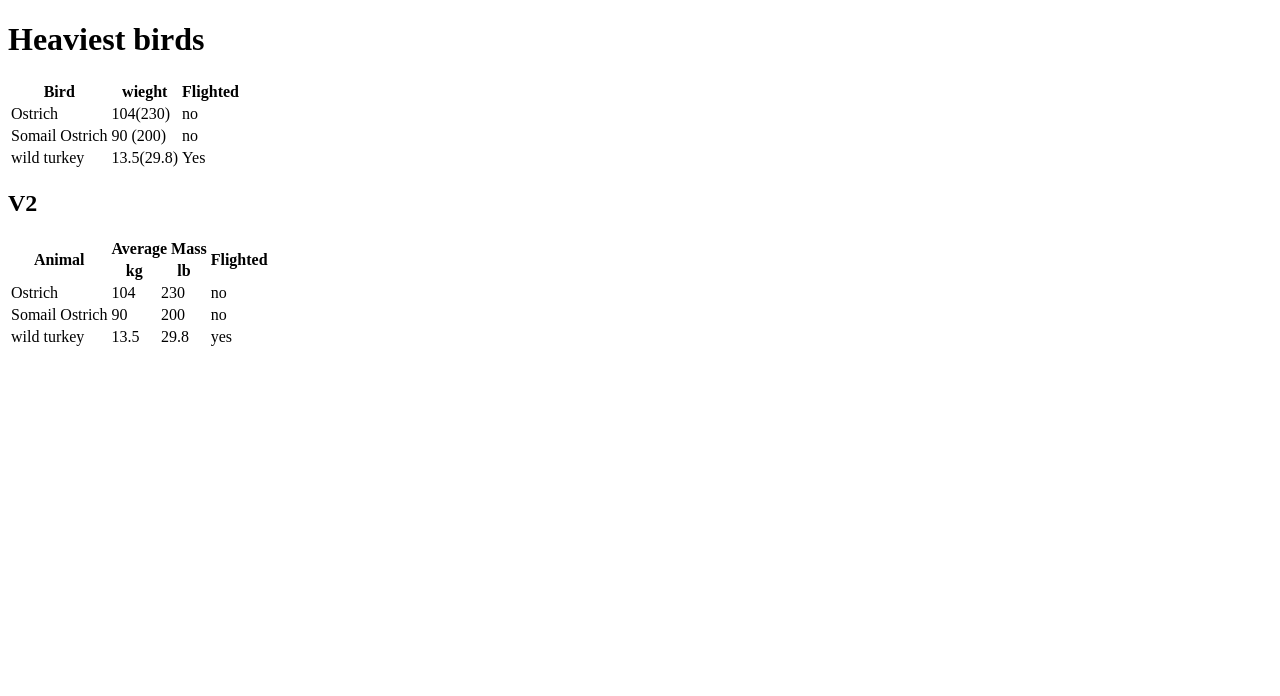
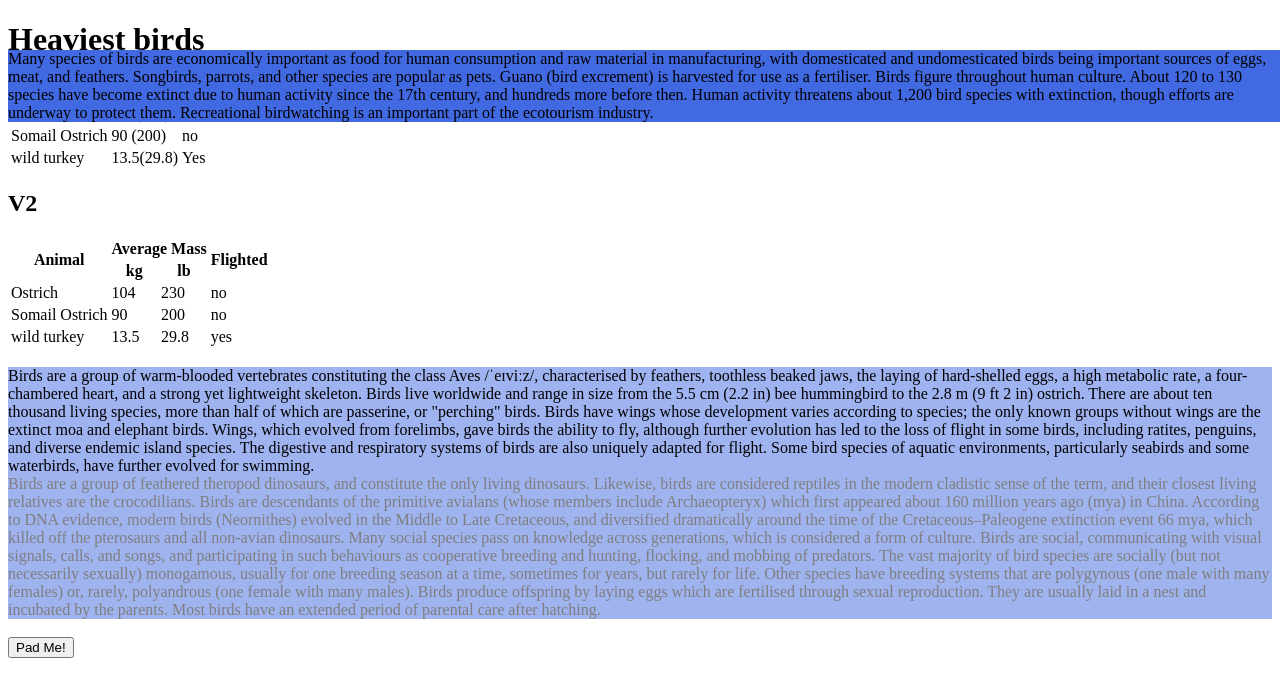
Before and after one commit to JSnack58/bootcamp, a plain HTML site: page table.html in a window 1280 px wide. Drawn offline with Linux system fonts and the light colour scheme.

Commit message:
1-22-2021 chp 7 to 9

```diff
--- /dev/null
+++ b/Box_Model.css
@@ -0,0 +1,49 @@
+ /*  */
+body{
+    margin: 0;
+}
+ div{
+    /*Change text-box's size */
+   width: 500px;
+
+
+}
+#one{
+    padding-left: 50px;/*indext the text*/
+    background-color: palevioletred;
+    border-width: 5px;
+    border-color: black;
+    border-style: solid;
+    margin-left: 10px;
+    display: inline-block;/*Inline-block allows borders, margin-width, margin-height*/
+}
+#two{
+    background-color: palegoldenrod ;
+    border-width: 3px;
+    border-color:chartreuse;
+    border-style: dotted;
+    margin-left: 20px;
+    display:   inline-block;
+}
+#three{
+    background-color: paleturquoise;
+    border-width: 3px;
+    border-color: cadetblue;
+    border-style: dashed;
+    margin-left: 30px;
+}
+
+button{
+
+    background-color: royalblue;
+    padding: 10px;/*can increase size of button without expanding text*/
+
+}
+
+/* CSS units
+    pertcentage: multiple the elements size by the given percentage
+    EM: makes size the product of element's parent's size by the given number
+        will stack
+        list with children will gradually grow
+    REM: same as but product of give number by root element
+*/
--- /dev/null
+++ b/FancyButtonCodeAlong.css
@@ -0,0 +1,37 @@
+body{
+    background-color: rgb(0, 12, 24);
+    display: flex;
+    align-items: center;
+    justify-content: center;
+    height: 100vh;
+}
+button{
+    background: none;
+    border: salmon;
+    color: salmon;
+
+    border-style: solid;
+    border-width: 2px;
+    /* padding-left: 30px;
+    padding-right: 30px;
+    padding-top: 15px;
+    padding-bottom: 15px; */
+    padding: 1em 2em;
+    font-size: 1em;
+    transition: all .25s;
+
+}
+
+button:hover{
+    border-color:yellow;
+    color:white;
+    box-shadow: 0 0.5em 0.5em -0.4em yellow;
+    transform: translateY(-0.25em);
+    cursor: pointer;
+
+}
+
+button:active{
+    background-color: yellow;
+    color: black;
+}
--- /dev/null
+++ b/background.css
@@ -0,0 +1,46 @@
+/* used FancyButtonCodeAlong.css as template */
+/* use in FancyButtonCodeAlong.html*/
+
+body{
+    /* background-color: rgb(0, 12, 24); */
+    /* background-image: url(https://images.unsplash.com/photo-1503891617560-5b8c2e28cbf6?ixid=MXwxMjA3fDB8MHxzZWFyY2h8MzF8fHNwbGFzaCUyMGJhY2tncm91bmR8ZW58MHx8MHw%3D&ixlib=rb-1.2.1&auto=format&fit=crop&w=500&q=60);
+    background-size: cover;
+    background-position: center; */
+    /*short-hand version of code above */
+    /*REMEMBER: BACKGROUND ONLY NOT BACKGROUND-IMAGE;  */
+    background: center/40% no-repeat url("https://images.unsplash.com/photo-1503891617560-5b8c2e28cbf6?ixid=MXwxMjA3fDB8MHxzZWFyY2h8MzF8fHNwbGFzaCUyMGJhY2tncm91bmR8ZW58MHx8MHw%3D&ixlib=rb-1.2.1&auto=format&fit=crop&w=500&q=60");
+    display: flex;
+    align-items: center;
+    justify-content: center;
+    height: 100vh;
+}
+button{
+    background: none;
+    border: salmon;
+    color: salmon;
+
+    border-style: solid;
+    border-width: 2px;
+    /* padding-left: 30px;
+    padding-right: 30px;
+    padding-top: 15px;
+    padding-bottom: 15px; */
+    padding: 1em 2em;
+    font-size: 1em;
+    transition: all .25s;
+
+}
+
+button:hover{
+    border-color:yellow;
+    color:white;
+    box-shadow: 0 0.5em 0.5em -0.4em yellow;
+    transform: translateY(-0.25em);
+    cursor: pointer;
+
+}
+
+button:active{
+    background-color: yellow;
+    color: black;
+}
--- /dev/null
+++ b/ex11_checkerboard.css
@@ -0,0 +1,6 @@
+.square:nth-of-type(2n+1){
+    background-color: red;
+}
+.square:nth-of-type(2n){
+    background-color: black;
+}
--- /dev/null
+++ b/ex12_boxModel.css
@@ -0,0 +1,15 @@
+div{
+    width: 210px;
+    border: 1px;
+    border-color: gray;
+    border-style: solid;
+    border-radius: 5px;
+    text-align: center;
+}
+img{
+    width: 200px;
+    border: 5px;
+    border-color: rgb(236, 183,191);
+    border-style: solid;
+    border-radius: 50%;
+}
--- /dev/null
+++ b/more_CSS_Properties.css
@@ -0,0 +1,27 @@
+div{
+    /* width: 500px; */
+    /* height: 300px; */
+    background-color: royalblue;
+}
+
+#one{
+    /* width: 500px; */
+    /* height: 300px; */
+    background-color: rgba(65, 105, 225, .5);/*make the color fade*/
+    position: static;
+    top: 100px;/*Doesn't work because position is static*/
+}
+
+#two{
+    /* width: 500px; */
+    /* height: 300px; */
+    opacity: .5;/*makes the whole element fade*/
+    position: relative;
+    top: 0px;/*Moves relative to element's previous position*/
+}
+
+#three{
+    /* position: absolute;Moves relative to ancestor(this case the body) */
+    position:fixed;/*position relative to intial containing black*/
+    top:50px;
+}
--- a/table.html
+++ b/table.html
@@ -6,6 +6,7 @@
     <meta name="viewport" content="width=device-width, initial-scale=1.0">
     <meta http-equiv="X-UA-Compatible" content="ie=edge">
     <title>heaviest_birds</title>
+    <link rel="stylesheet" href="more_CSS_Properties.css">
 </head>
 
 <body>
@@ -72,6 +73,50 @@
             </tr>
         </tbody>
     </table>
+    <br>
+    <div id="one">
+
+        Birds are a group of warm-blooded vertebrates constituting the class Aves /ˈeɪviːz/, characterised by feathers,
+        toothless beaked jaws, the laying of hard-shelled eggs, a high metabolic rate, a four-chambered heart, and a
+        strong yet lightweight skeleton. Birds live worldwide and range in size from the 5.5 cm (2.2 in) bee hummingbird
+        to the 2.8 m (9 ft 2 in) ostrich. There are about ten thousand living species, more than half of which are
+        passerine, or "perching" birds. Birds have wings whose development varies according to species; the only known
+        groups without wings are the extinct moa and elephant birds. Wings, which evolved from forelimbs, gave birds the
+        ability to fly, although further evolution has led to the loss of flight in some birds, including ratites,
+        penguins, and diverse endemic island species. The digestive and respiratory systems of birds are also uniquely
+        adapted for flight. Some bird species of aquatic environments, particularly seabirds and some waterbirds, have
+        further evolved for swimming.
+    </div>
+    <div id="two">
+        Birds are a group of feathered theropod dinosaurs, and constitute the only living dinosaurs. Likewise, birds are
+        considered reptiles in the modern cladistic sense of the term, and their closest living relatives are the
+        crocodilians. Birds are descendants of the primitive avialans (whose members include Archaeopteryx) which first
+        appeared about 160 million years ago (mya) in China. According to DNA evidence, modern birds (Neornithes)
+        evolved in the Middle to Late Cretaceous, and diversified dramatically around the time of the
+        Cretaceous–Paleogene extinction event 66 mya, which killed off the pterosaurs and all non-avian dinosaurs.
+
+        Many social species pass on knowledge across generations, which is considered a form of culture. Birds are
+        social, communicating with visual signals, calls, and songs, and participating in such behaviours as cooperative
+        breeding and hunting, flocking, and mobbing of predators. The vast majority of bird species are socially (but
+        not necessarily sexually) monogamous, usually for one breeding season at a time, sometimes for years, but rarely
+        for life. Other species have breeding systems that are polygynous (one male with many females) or, rarely,
+        polyandrous (one female with many males). Birds produce offspring by laying eggs which are fertilised through
+        sexual reproduction. They are usually laid in a nest and incubated by the parents. Most birds have an extended
+        period of parental care after hatching.
+    </div>
+
+     <div id="three">
+        Many species of birds are economically important as food for human consumption and raw material in
+        manufacturing, with domesticated and undomesticated birds being important sources of eggs, meat, and feathers.
+        Songbirds, parrots, and other species are popular as pets. Guano (bird excrement) is harvested for use as a
+        fertiliser. Birds figure throughout human culture. About 120 to 130 species have become extinct due to human
+        activity since the 17th century, and hundreds more before then. Human activity threatens about 1,200 bird
+        species with extinction, though efforts are underway to protect them. Recreational birdwatching is an important
+        part of the ecotourism industry.
+    </div>
+    <br>
+    <button>Pad Me!</button>
+
 
 </body>
 
```
Also changed, not shown: FancyButtonCodeAlong.html (added, +13 -0 lines), circle.html (added, +14 -0 lines), selectors.css (+102 -0 lines), transforms.css (added, +18 -0 lines), transitions.css (added, +14 -0 lines).
